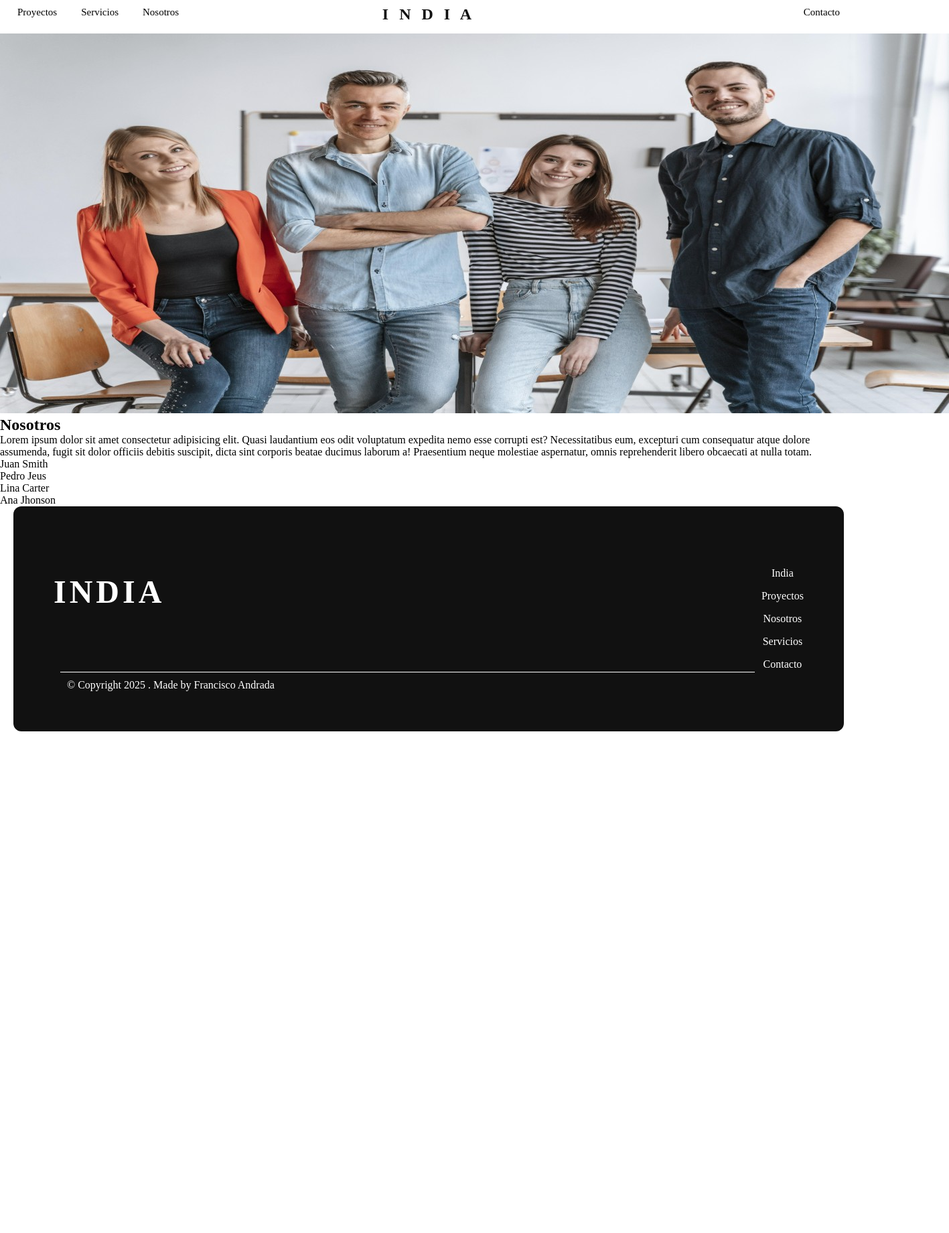
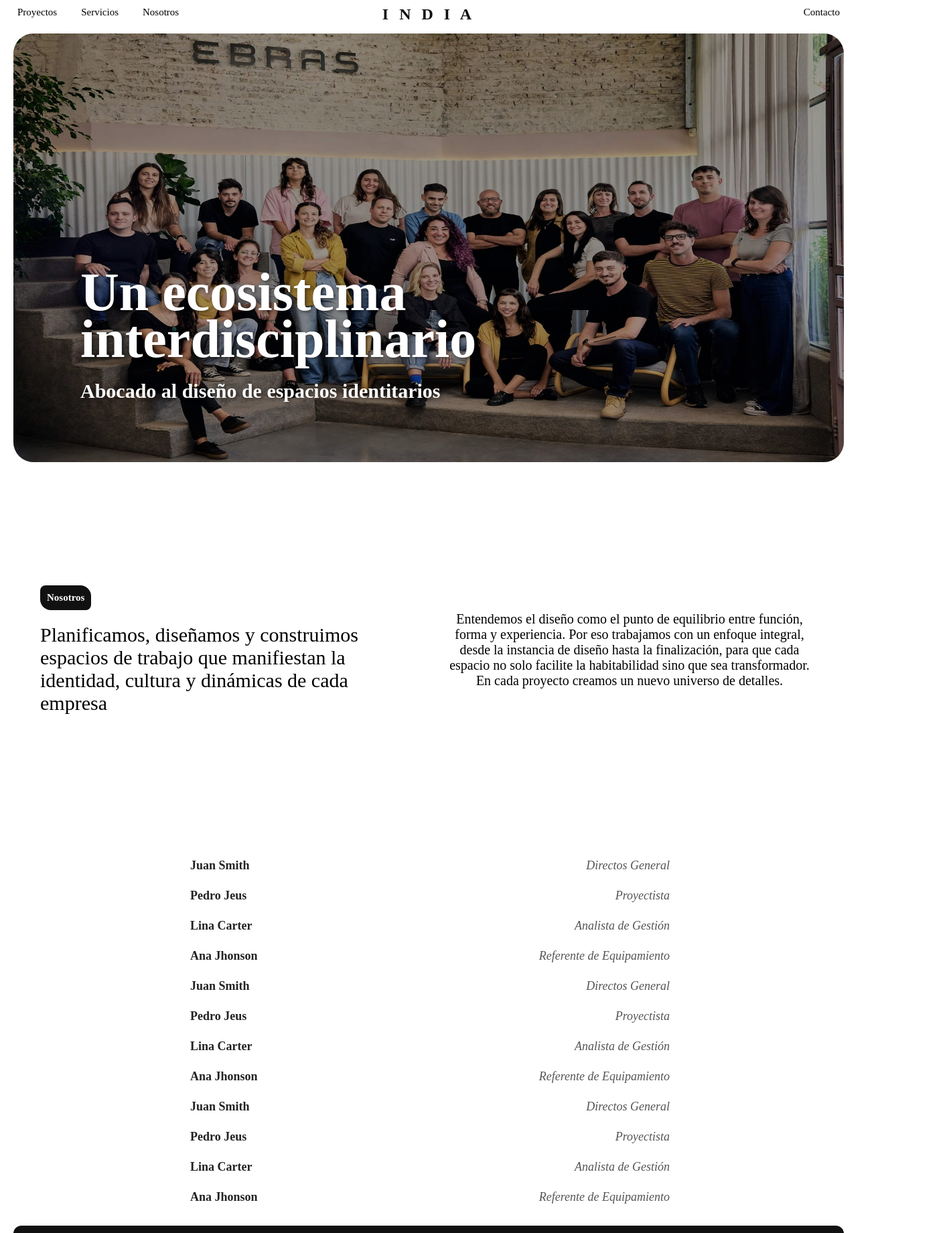
Before and after one commit to Franandrada/India-Coder, a plain HTML site: page pages/nosotros.html in a window 1280 px wide. Shown: the top 1841 px of the page at 67% size, 1417 px wide, since content can reach past the window. Before the commit the page ends 1092 px from the top, so only its background shows below. Drawn offline with Linux system fonts and the light colour scheme; files that its build step writes are made by us from their sources; a web font is replaced by a local one.

Commit message:
actualize pages

```diff
--- a/css/styles.css
+++ b/css/styles.css
@@ -51,6 +51,8 @@ header nav {
     font-weight: 600;
     letter-spacing: 5px;
     white-space: nowrap;
+    z-index: 1002;
+    pointer-events: auto;
 }
 
 
@@ -707,6 +709,7 @@ form {
     margin: auto;
     box-shadow: 0px 0px 5px #ededed;
     color: #111;
+    border-radius: 8px;
 }
 
 .form_input {
@@ -722,6 +725,7 @@ form {
     border: none;
     border-left: 2px solid #666;
     margin: 10px 0;
+    border-radius: 8px;
 }
 
 span {
@@ -918,8 +922,7 @@ span {
     flex-direction: row;
     align-items: center;
     justify-content: space-around;
-    background-color: rgb(213, 225, 244);
-    border: 1px solid black;
+    background-color: rgb(233, 237, 243);
     min-height: 80vh;
     width: 80%;
     margin: 20px;
@@ -960,3 +963,192 @@ span {
 .service_section_testimonio {
     font-size: 16px;
 }
+
+
+/* PAGE SERVICIOS */
+
+.testimoni_person {
+    display: flex;
+    flex-direction: row;
+    align-items: center;
+}
+
+.img_item_testimonio {
+    width: 80px;
+    height: 80px;
+    border-radius: 50px;
+    object-fit: cover;
+    margin: 0 15px 0 0;
+}
+
+
+/*   ----- PAGE NOSOTROS -------*/
+
+.nosotros_container_img {
+    position: relative;
+    width: 100%;
+    max-width: 1400px;
+    margin: 0 auto;
+    padding: 0 20px;
+    overflow: hidden;
+    border-radius: 30px;
+}
+
+.nosotros_img_principal {
+    display: block;
+    width: 100%;
+    height: auto;
+    max-height: 80vh;
+    border-radius: 30px;
+}
+
+.opacar {
+    position: absolute;
+    top: 0;
+    left: 20px;
+    right: 20px;
+    bottom: 0;
+    background: black;
+    border-radius: inherit;
+    opacity: 0.4;
+    pointer-events: none;
+    z-index: 1;
+}
+
+
+.nosotros_title_img {
+    display: flex;
+    flex-direction: column;
+    text-align: center;
+    position: absolute;
+    color: white;
+    margin: 0;
+    line-height: 1.1;
+    width: 100%;
+    z-index: 10;
+    margin: 30px;
+
+}
+
+.nosotros_texto-superior{
+    bottom: 200px;
+    left: 50px;
+    font-size: 80px;
+    margin: 30px 10px;
+    padding: 10px;
+
+
+}
+.nosotros_texto-medio {
+    bottom: 150px;
+    left: 50px;
+    font-size: 80px;
+    margin: 10px;
+    padding: 10px;
+}
+
+.nosotros_texto-inferior {
+    bottom: 100px;
+    left: 50px;
+    font-size: 30px;
+    margin: 10px;
+    padding: 10px;
+}
+
+
+
+
+/*   /// */
+.nosotros_container {
+    display: flex;
+    flex-direction: column;
+    align-items: center;
+
+}
+
+.contenedor_total {
+    display: flex;
+    flex-direction: row;
+    align-items: center;
+    justify-content: space-between;
+    min-height: 70vh;
+    width: 100%;
+    padding: 40px 20px;
+    gap: 40px;
+    max-width: 1200px;
+    margin: 0 auto;
+}
+
+
+.nosotros_container_all{
+    width: 50%;
+    display: flex;
+    flex-direction: column;
+    justify-content: center;
+}
+.nosotros_text_container {
+    width: 50%;
+    display: flex;
+    flex-direction: column;
+    justify-content: center;
+
+}
+
+
+.nosotros_title_equipo {
+    width: fit-content;
+    font-size: 15px;
+    text-align: center;
+    background-color: #111;
+    color: white;
+    border-radius: 8px 16px;
+    padding: 10px;
+    margin-bottom: 20px;
+
+}
+
+
+.nosotros_subtitle_equipo {
+    font-size: 30px;
+}
+
+.nosotros_text_equipo {
+    font-size: 20px;
+    text-align: center;
+}
+
+
+/* -------- miembros del equipo ---------- */
+
+.nosotros_team {
+    width: 100%;
+    max-width: 800px;
+    margin: 0 auto;
+    padding: 20px;
+}
+
+.equipo {
+    list-style: none;
+    padding: 0;
+    margin: 0;
+}
+
+
+.miembro {
+    display: flex;
+    justify-content: space-between;
+    align-items: center;
+    padding: 12px 20px;
+    font-size: 18px;
+
+}
+
+.miembro span:first-child {
+    font-weight: 600;
+    color: #222;
+}
+
+.miembro span:last-child {
+    color: #555;
+    font-style: italic;
+}
--- a/pages/nosotros.html
+++ b/pages/nosotros.html
@@ -1,23 +1,24 @@
 <!DOCTYPE html>
 <html lang="en">
+
 <head>
     <meta charset="UTF-8">
     <meta name="viewport" content="width=device-width, initial-scale=1.0">
-    <link rel="stylesheet" href="css/styles.css">
+    <link rel="stylesheet" href="../css/styles.css">
     <title>India - Construcción & Renovación</title>
 </head>
 
 <body>
     <header>
-        <h1 class="header_logo"><a href="/">I N D I A</a></h1>
+        <h1 class="header_logo"><a href="../index.html">I N D I A</a></h1>
         <input class="header_checkbox" type="checkbox" id="open-menu">
         <label for="open-menu" class="header_open-nav-button" role="button">=</label>
         <nav class="header_nav">
 
             <ul class="nav_left">
-                <li><a href="./pages/proyectos.html" target="_blank">Proyectos</a></li>
-                <li><a href="./pages/servicios.html" target="_blank">Servicios</a></li>
-                <li><a href="./pages/nosotros.html" target="_blank">Nosotros</a></li>
+                <li><a href="./proyectos.html" >Proyectos</a></li>
+                <li><a href="./servicios.html" >Servicios</a></li>
+                <li><a href="#" >Nosotros</a></li>
             </ul>
 
 
@@ -28,22 +29,82 @@
         </nav>
     </header>
     <main>
-        <section class="nosotros_container">
-            <div>
-                <img src="../img/reuunion.jpg" alt="compañeros de trabajo">
+        <div class="nosotros_container">
+            <div class="nosotros_container_img">
+                <img class="nosotros_img_principal" src="../img/video-placeholder.jpg" alt="compañeros de trabajo">
+                <div class="opacar"></div>
+
+                <div class="nosotros_title_img">
+                    <h3 class="nosotros_texto-superior">Un ecosistema</h3>
+                    <h3 class="nosotros_texto-medio">interdisciplinario</h3>
+                    <h3 class="nosotros_texto-inferior">Abocado al diseño de espacios identitarios</h3>
+                </div>
             </div>
-            <div>
-                <h2>Nosotros</h2>
-                <p>Lorem ipsum dolor sit amet consectetur adipisicing elit. Quasi laudantium eos odit voluptatum expedita nemo esse corrupti est? Necessitatibus eum, excepturi cum consequatur atque dolore assumenda, fugit sit dolor officiis debitis suscipit, dicta sint corporis beatae ducimus laborum a! Praesentium neque molestiae aspernatur, omnis reprehenderit libero obcaecati at nulla totam.</p>
+        </div>
+        <div class="contenedor_total">
+            <div class="nosotros_container_all">
+                <h2 class="nosotros_title_equipo">Nosotros</h2>
+                <p class="nosotros_subtitle_equipo">Planificamos,
+                    diseñamos
+                    y construimos
+                    espacios de trabajo
+                    que manifiestan la
+                    identidad,
+                    cultura y dinámicas de
+                    cada empresa</p>
             </div>
-            <div>
-                <ul>
-                    <li>Juan Smith</li>
-                    <li>Pedro Jeus</li>
-                    <li>Lina Carter</li>
-                    <li>Ana Jhonson</li>
-                </ul>
+            <div class="nosotros_text_container">
+                <p class="nosotros_text_equipo">Entendemos el diseño como el punto de equilibrio entre
+                    función, forma y experiencia. Por eso trabajamos con un
+                    enfoque integral, desde la instancia de diseño hasta la
+                    finalización, para que cada espacio no solo facilite la
+                    habitabilidad sino que sea transformador. En cada proyecto
+                    creamos un nuevo universo de detalles.</p>
             </div>
+        </div>
+        <div class="nosotros_team">
+            <ul class="equipo">
+                <li class="miembro">
+                    <span>Juan Smith</span>
+                    <span>Directos General</span>
+                </li>
+                <li class="miembro"><span>Pedro Jeus</span>
+                    <span>Proyectista</span>
+                </li>
+                <li class="miembro"><span>Lina Carter</span>
+                    <span>Analista de Gestión</span>
+                </li>
+                <li class="miembro"><span>Ana Jhonson</span>
+                    <span>Referente de Equipamiento</span>
+                </li>
+                <li class="miembro">
+                    <span>Juan Smith</span>
+                    <span>Directos General</span>
+                </li>
+                <li class="miembro"><span>Pedro Jeus</span>
+                    <span>Proyectista</span>
+                </li>
+                <li class="miembro"><span>Lina Carter</span>
+                    <span>Analista de Gestión</span>
+                </li>
+                <li class="miembro"><span>Ana Jhonson</span>
+                    <span>Referente de Equipamiento</span>
+                </li>
+                <li class="miembro">
+                    <span>Juan Smith</span>
+                    <span>Directos General</span>
+                </li>
+                <li class="miembro"><span>Pedro Jeus</span>
+                    <span>Proyectista</span>
+                </li>
+                <li class="miembro"><span>Lina Carter</span>
+                    <span>Analista de Gestión</span>
+                </li>
+                <li class="miembro"><span>Ana Jhonson</span>
+                    <span>Referente de Equipamiento</span>
+                </li>
+            </ul>
+        </div>
         </section>
 
     </main>
@@ -69,4 +130,5 @@
     </footer>
 
 </body>
+
 </html>
```
Also changed, not shown: index.html (+5 -5 lines), pages/contacto.html (+5 -5 lines), pages/servicios.html (+25 -40 lines), img/Jardines_Importantes.jpg (added), img/baño123.jpg (added), img/rostro1.jpg (added), img/rostro2.jpg (added), img/rostro3.jpg (added), img/video-placeholder.jpg (added), 1 other file.
